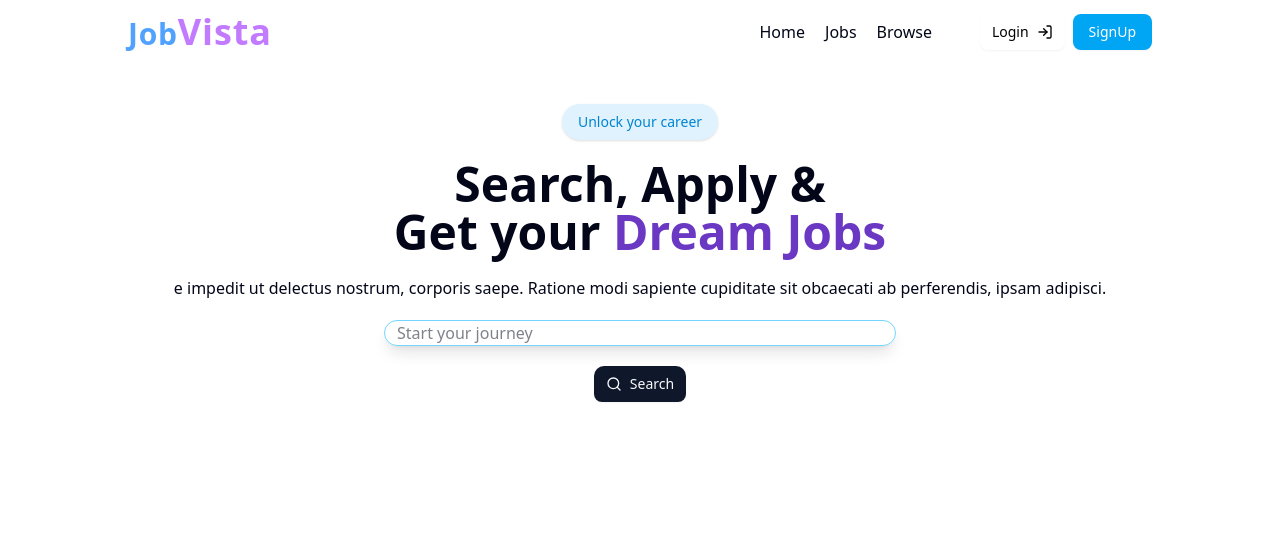
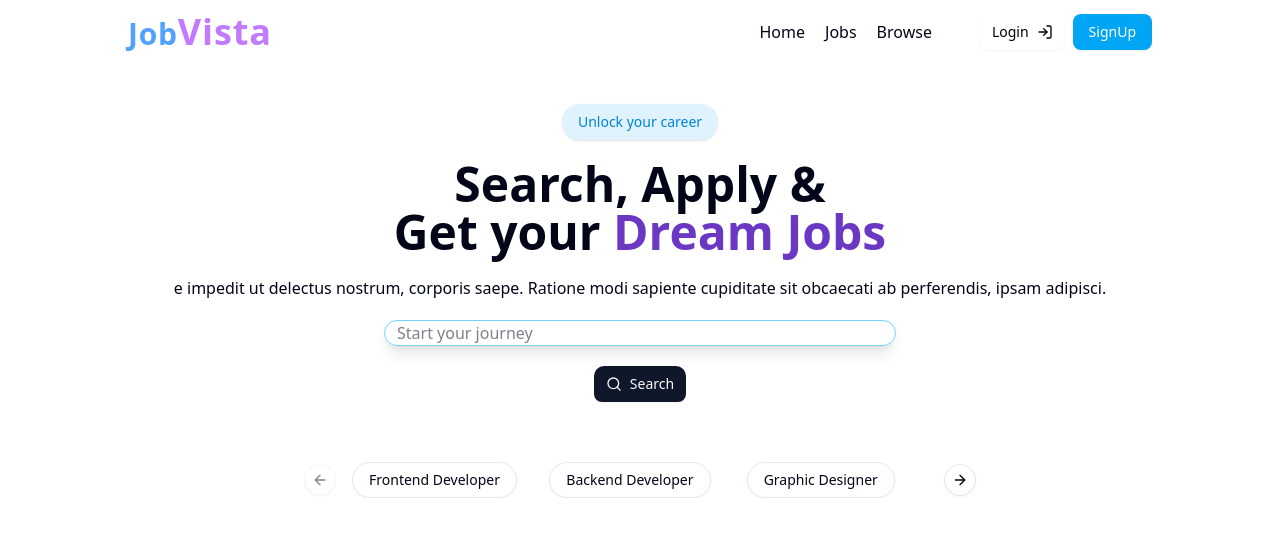
Before and after one commit to Hrishabh3829/JobPortal, a React (Vite) app in the folder frontend/: page / in a window 1280 px wide. Shown: the top 536 px of the page. Built offline with nearby package versions, Linux system fonts and the light colour scheme.

Commit message:
shadcn ui carousel design

```diff
--- a/frontend/package.json
+++ b/frontend/package.json
@@ -22,6 +22,7 @@
     "axios": "^1.9.0",
     "class-variance-authority": "^0.7.1",
     "clsx": "^2.1.1",
+    "embla-carousel-react": "^8.6.0",
     "lucide-react": "^0.511.0",
     "next-themes": "^0.4.6",
     "react": "^19.1.0",
--- a/frontend/src/components/Home.jsx
+++ b/frontend/src/components/Home.jsx
@@ -1,12 +1,14 @@
 import React from 'react'
 import NavbarOne from './shared/NavbarOne'
 import { Herosection } from './Herosection'
+import { CategoryCarousel } from './CategoryCarousel'
 
 export const Home = () => {
   return (
     <div>
         <NavbarOne/>
         <Herosection/>
+        <CategoryCarousel/>
     </div>
   )
 }
--- a/frontend/src/components/auth/Signup.jsx
+++ b/frontend/src/components/auth/Signup.jsx
@@ -72,8 +72,8 @@
   return (
     <div>
       <NavbarOne />
-      <div className='flex items-center justify-center mx-auto'>
-        <form onSubmit={submitHandler} className="border border-sky-500 rounded-md p-4 my-10 w-140">
+      <div className='flex items-center justify-center mx-auto -mt-4'>
+        <form onSubmit={submitHandler} className=" rounded-md  my-10 w-140">
           <h1 className="font-bold text-xl mb-5">SignUp!!</h1>
 
           <div className="flex flex-col space-y-4">
--- /dev/null
+++ b/frontend/src/components/ui/carousel.jsx
@@ -0,0 +1,194 @@
+import * as React from "react"
+import useEmblaCarousel from "embla-carousel-react";
+import { ArrowLeft, ArrowRight } from "lucide-react"
+
+import { cn } from "@/lib/utils"
+import { Button } from "@/components/ui/button"
+
+const CarouselContext = React.createContext(null)
+
+function useCarousel() {
+  const context = React.useContext(CarouselContext)
+
+  if (!context) {
+    throw new Error("useCarousel must be used within a <Carousel />")
+  }
+
+  return context
+}
+
+function Carousel({
+  orientation = "horizontal",
+  opts,
+  setApi,
+  plugins,
+  className,
+  children,
+  ...props
+}) {
+  const [carouselRef, api] = useEmblaCarousel({
+    ...opts,
+    axis: orientation === "horizontal" ? "x" : "y",
+  }, plugins)
+  const [canScrollPrev, setCanScrollPrev] = React.useState(false)
+  const [canScrollNext, setCanScrollNext] = React.useState(false)
+
+  const onSelect = React.useCallback((api) => {
+    if (!api) return
+    setCanScrollPrev(api.canScrollPrev())
+    setCanScrollNext(api.canScrollNext())
+  }, [])
+
+  const scrollPrev = React.useCallback(() => {
+    api?.scrollPrev()
+  }, [api])
+
+  const scrollNext = React.useCallback(() => {
+    api?.scrollNext()
+  }, [api])
+
+  const handleKeyDown = React.useCallback((event) => {
+    if (event.key === "ArrowLeft") {
+      event.preventDefault()
+      scrollPrev()
+    } else if (event.key === "ArrowRight") {
+      event.preventDefault()
+      scrollNext()
+    }
+  }, [scrollPrev, scrollNext])
+
+  React.useEffect(() => {
+    if (!api || !setApi) return
+    setApi(api)
+  }, [api, setApi])
+
+  React.useEffect(() => {
+    if (!api) return
+    onSelect(api)
+    api.on("reInit", onSelect)
+    api.on("select", onSelect)
+
+    return () => {
+      api?.off("select", onSelect)
+    };
+  }, [api, onSelect])
+
+  return (
+    <CarouselContext.Provider
+      value={{
+        carouselRef,
+        api: api,
+        opts,
+        orientation:
+          orientation || (opts?.axis === "y" ? "vertical" : "horizontal"),
+        scrollPrev,
+        scrollNext,
+        canScrollPrev,
+        canScrollNext,
+      }}>
+      <div
+        onKeyDownCapture={handleKeyDown}
+        className={cn("relative", className)}
+        role="region"
+        aria-roledescription="carousel"
+        data-slot="carousel"
+        {...props}>
+        {children}
+      </div>
+    </CarouselContext.Provider>
+  );
+}
+
+function CarouselContent({
+  className,
+  ...props
+}) {
+  const { carouselRef, orientation } = useCarousel()
+
+  return (
+    <div
+      ref={carouselRef}
+      className="overflow-hidden"
+      data-slot="carousel-content">
+      <div
+        className={cn(
+          "flex",
+          orientation === "horizontal" ? "-ml-4" : "-mt-4 flex-col",
+          className
+        )}
+        {...props} />
+    </div>
+  );
+}
+
+function CarouselItem({
+  className,
+  ...props
+}) {
+  const { orientation } = useCarousel()
+
+  return (
+    <div
+      role="group"
+      aria-roledescription="slide"
+      data-slot="carousel-item"
+      className={cn(
+        "min-w-0 shrink-0 grow-0 basis-full",
+        orientation === "horizontal" ? "pl-4" : "pt-4",
+        className
+      )}
+      {...props} />
+  );
+}
+
+function CarouselPrevious({
+  className,
+  variant = "outline",
+  size = "icon",
+  ...props
+}) {
+  const { orientation, scrollPrev, canScrollPrev } = useCarousel()
+
+  return (
+    <Button
+      data-slot="carousel-previous"
+      variant={variant}
+      size={size}
+      className={cn("absolute size-8 rounded-full", orientation === "horizontal"
+        ? "top-1/2 -left-12 -translate-y-1/2"
+        : "-top-12 left-1/2 -translate-x-1/2 rotate-90", className)}
+      disabled={!canScrollPrev}
+      onClick={scrollPrev}
+      {...props}>
+      <ArrowLeft />
+      <span className="sr-only">Previous slide</span>
+    </Button>
+  );
+}
+
+function CarouselNext({
+  className,
+  variant = "outline",
+  size = "icon",
+  ...props
+}) {
+  const { orientation, scrollNext, canScrollNext } = useCarousel()
+
+  return (
+    <Button
+      data-slot="carousel-next"
+      variant={variant}
+      size={size}
+      className={cn("absolute size-8 rounded-full", orientation === "horizontal"
+        ? "top-1/2 -right-12 -translate-y-1/2"
+        : "-bottom-12 left-1/2 -translate-x-1/2 rotate-90", className)}
+      disabled={!canScrollNext}
+      onClick={scrollNext}
+      {...props}>
+      <ArrowRight />
+      <span className="sr-only">Next slide</span>
+    </Button>
+  );
+}
+
+export { Carousel, CarouselContent, CarouselItem, CarouselPrevious, CarouselNext };
```
Also changed, not shown: 1 other file (tests, documents, lock files or other folders).
